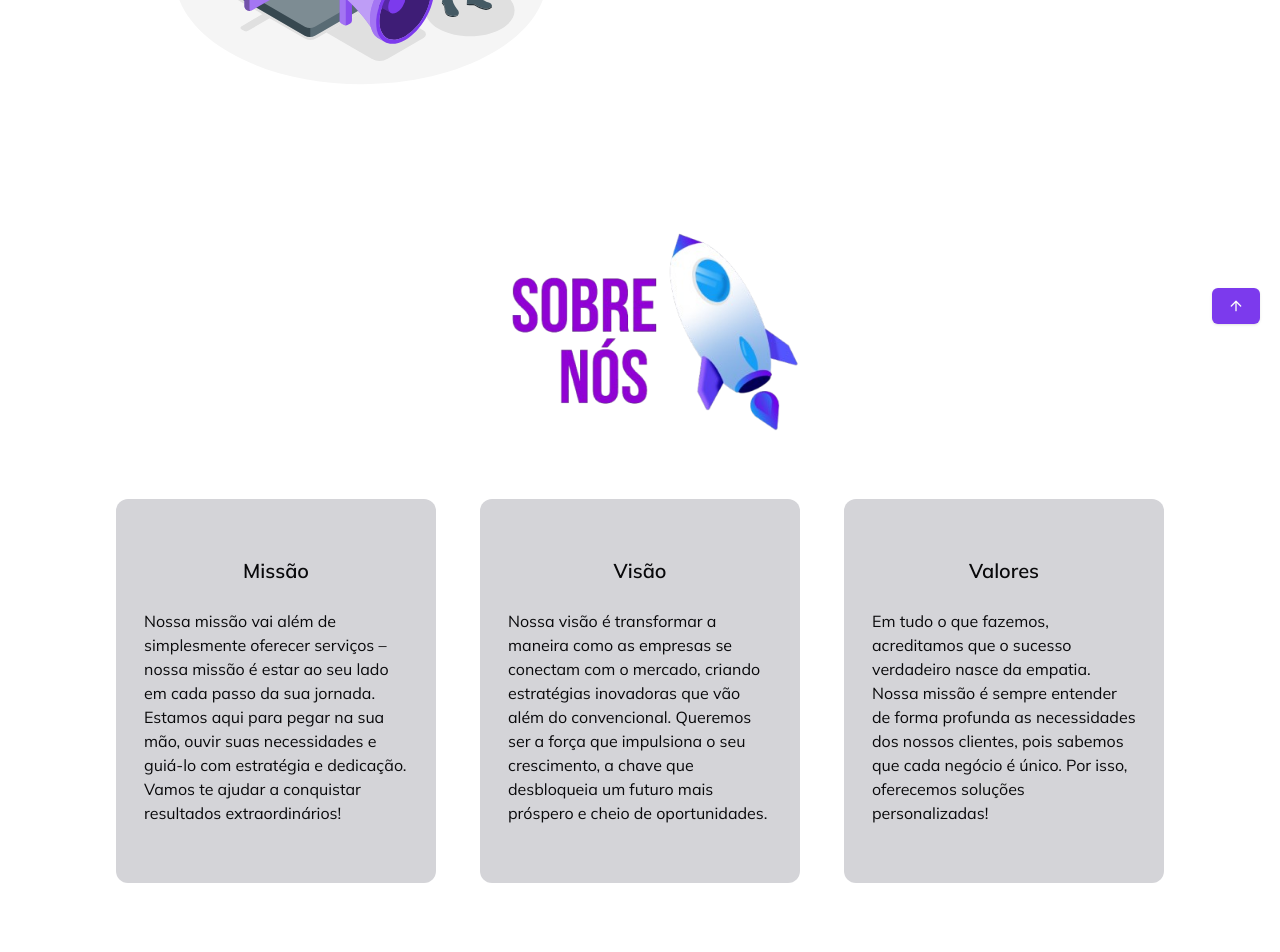
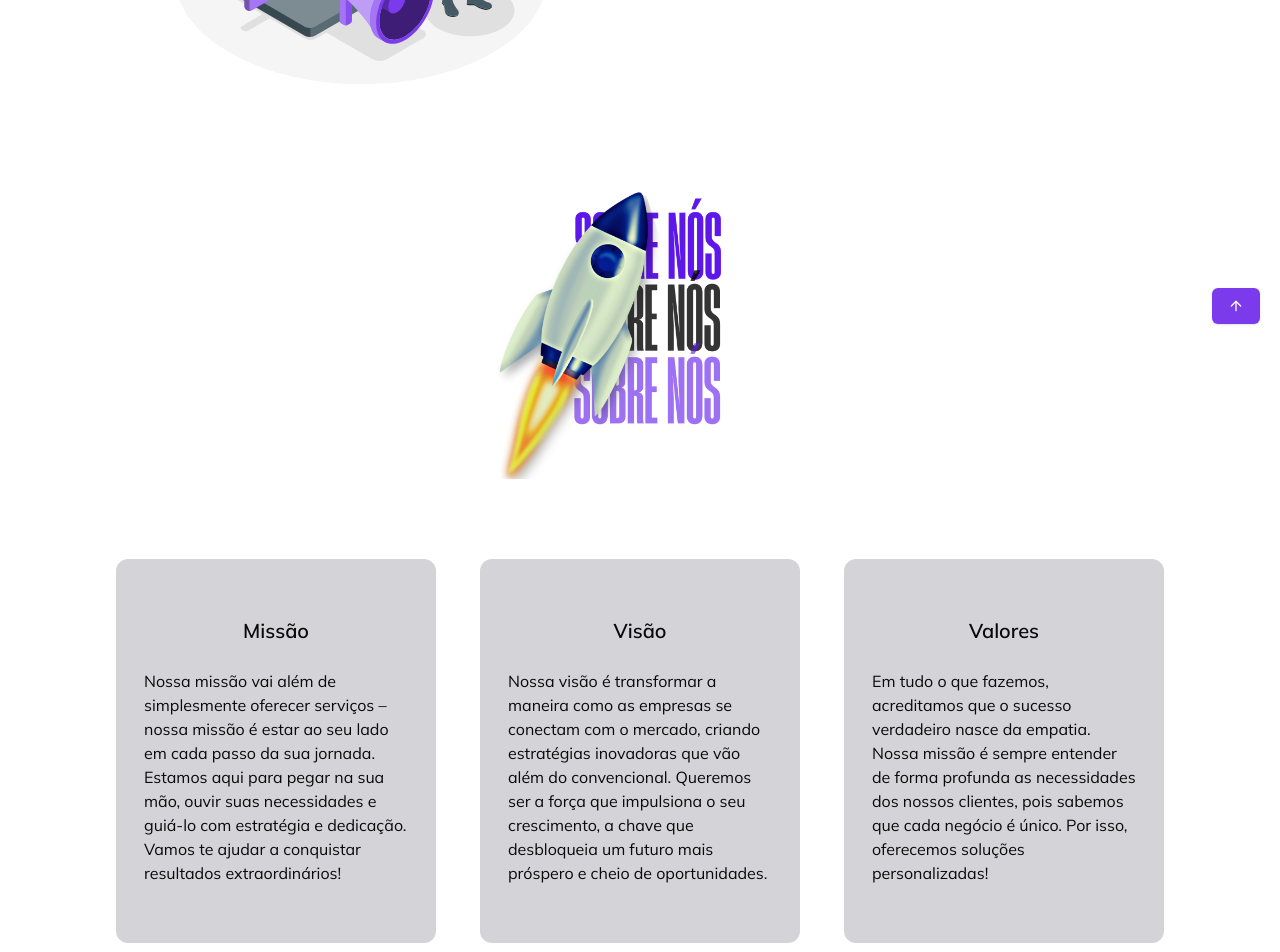
Before and after one commit to barretodev1/bold_saas, a Next.js app: page / in a window 1280 px wide. Shown: the part 460-1412 px from the top of the page. Built offline with nearby package versions, Linux system fonts and the light colour scheme.

Commit message:
fix: resolve a about image

```diff
--- a/app/page.tsx
+++ b/app/page.tsx
@@ -55,11 +55,11 @@ export default function Home() {
 
       {/* COMPONENT ABOUT */}
       <div className="flex flex-col items-center p-5 justify-center" id="sobre">
-        <div className="h-[360px]">
-          <Image src="/about.png" alt="sobre nós" height={400} width={400} />
+        <div className="h-[360px] mt-10">
+          <Image src="/about.png" alt="sobre nós" height={300} width={300} />
         </div>
 
-        <div className="flex items-center justify-center gap-11 flex-col md:flex-row">
+        <div className="flex items-center justify-center gap-11 flex-col mt-5 md:flex-row">
           <div className="bg-zinc-300 p-7 h-96 w-80 flex items-center justify-center flex-col rounded-xl">
             <h1 className="text-xl font-semibold mb-6">Missão</h1>
             <p className="text-base">Nossa missão vai além de simplesmente oferecer serviços – nossa missão é estar ao seu lado em cada passo da sua jornada. Estamos aqui para pegar na sua mão, ouvir suas necessidades e guiá-lo com estratégia e dedicação. Vamos te ajudar a conquistar resultados extraordinários!</p>
```
Also changed, not shown: public/about.png.
